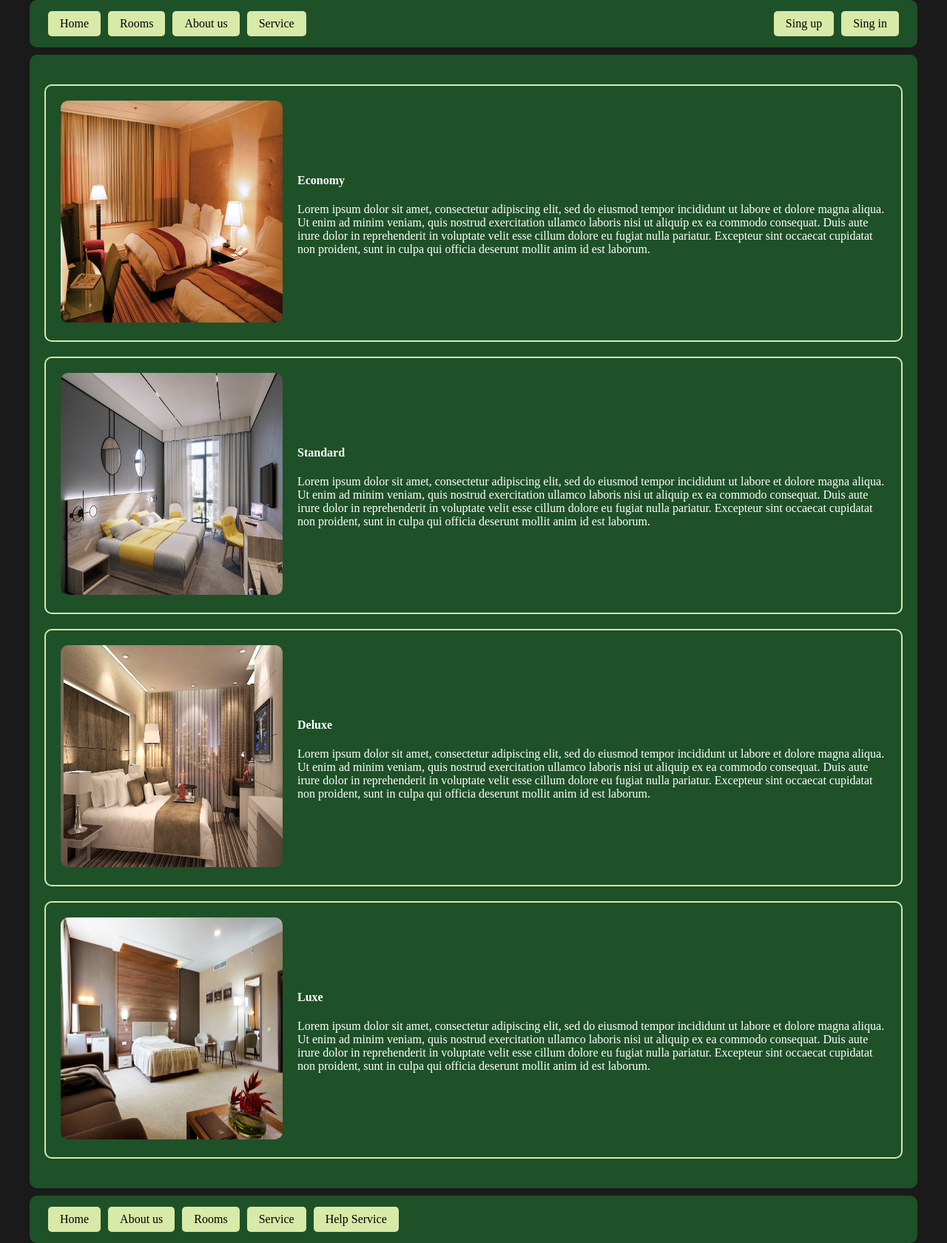
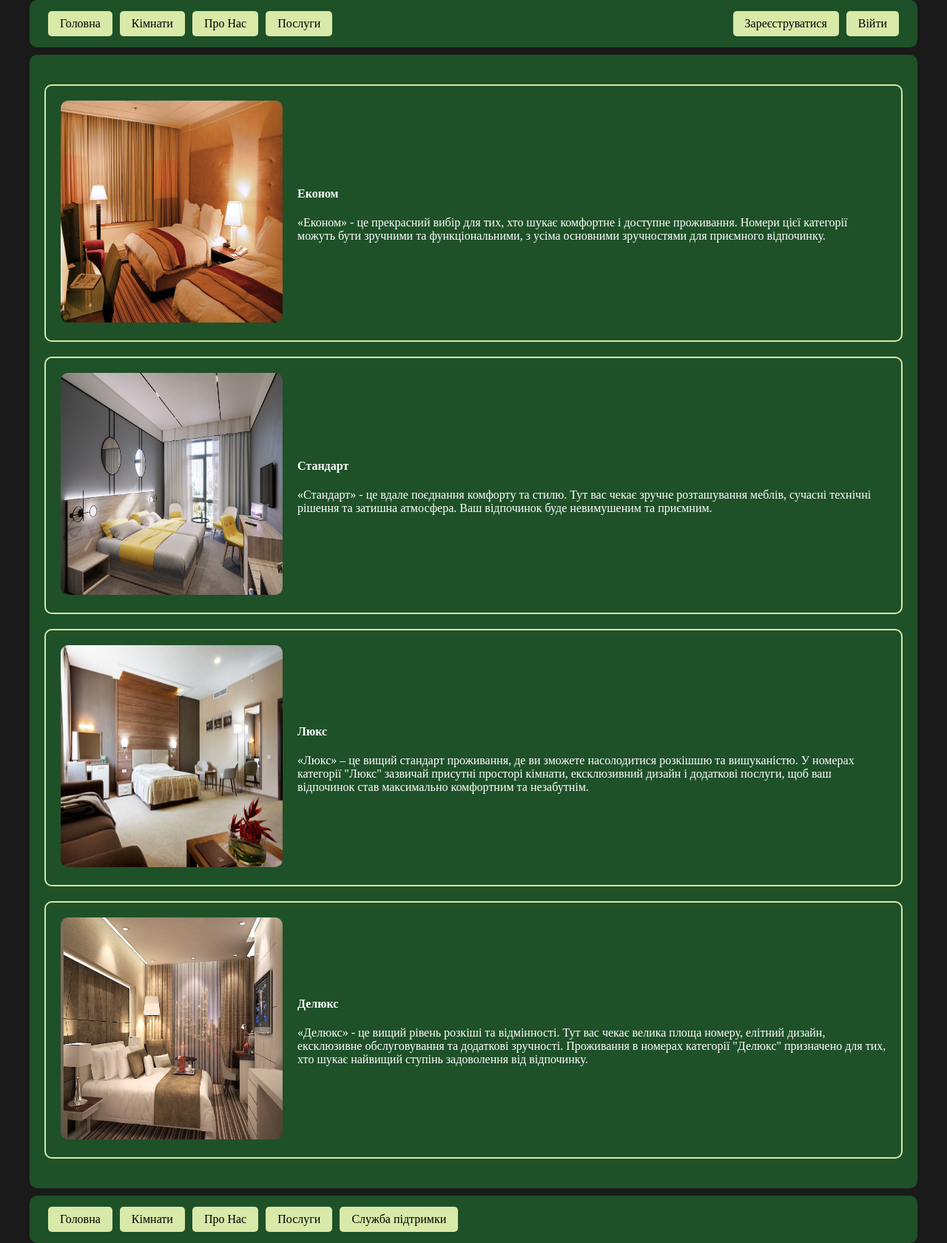
Before and after one commit to BRANYA43/hotel-site, a Django app: page /rooms/list/ in a window 1280 px wide. Shown: the whole page at 74% size. Run offline with Django 5.2, Linux system fonts and the light colour scheme.

Commit message:
add local to templates

```diff
--- a/src/accounts/templates/accounts/account_form.html
+++ b/src/accounts/templates/accounts/account_form.html
@@ -2,12 +2,12 @@
 {% block title %}Account{% endblock %}
 {% block content %}
 <div class="form-block">
-    <h2 class="form-header">Account</h2>
+    <h2 class="form-header">Аккаунт</h2>
     <form id="id_account_form" method="post">
         {% csrf_token %}
         {{ form.as_p }}
         <div class="form-buttons">
-            <button id="id_saving_button" type="submit">Save</button>
+            <button id="id_saving_button" type="submit">Зберегти</button>
         </div>
     </form>
 </div>
--- a/src/accounts/templates/accounts/confirm_email_failure.html
+++ b/src/accounts/templates/accounts/confirm_email_failure.html
@@ -2,7 +2,7 @@
 {% block title %}Confirm Email{% endblock %}
 {% block content %}
 <div class="message-block">
-    <h2 class="message-header">Confirm Email Failure</h2>
-    <p id="id_failure_message" class="message">Failure try of confirming email. Please, try once yet.</p>
+    <h2 class="message-header">Невдале Підтвердження Email</h2>
+    <p id="id_failure_message" class="message">Невдала спроба підтвердження email. Будь ласка, спробуйте ще.</p>
 </div>
 {% endblock %}
--- a/src/accounts/templates/accounts/confirm_email_success.html
+++ b/src/accounts/templates/accounts/confirm_email_success.html
@@ -2,10 +2,10 @@
 {% block title %}Confirm Email{% endblock %}
 {% block content %}
 <div class="message-block">
-    <h2 class="message-header">Confirm Email Success</h2>
+    <h2 class="message-header">Успішне Підтвердження Email</h2>
     <p id="id_success_message" class="message">
-        You success confirmed your email.
-        Please, follow to <a id="id_login_message_link" href="{% url 'accounts:user-login' %}">sing in</a>.
+        Ви успішно підтвердили свій email.
+        Будь ласка, перейдіть до сторінки <a id="id_login_message_link" href="{% url 'accounts:user-login' %}">входу</a>.
     </p>
 </div>
 {% endblock %}
--- a/src/accounts/templates/accounts/login_form.html
+++ b/src/accounts/templates/accounts/login_form.html
@@ -2,13 +2,13 @@
 {% block title %}Sing In{% endblock %}
 {% block content %}
 <div class="form-block">
-    <h2 class="form-header">Sing In</h2>
+    <h2 class="form-header">Вхід</h2>
     <form id="id_login_form" method="post">
         {% csrf_token %}
         {{ form.as_p }}
         <div class="form-buttons">
-            <button id="id_login_button" type="submit">Sign in</button>
-            <a id="id_registering_button" href="{% url 'accounts:user-register' %}">Sing up</a>
+            <button id="id_login_button" type="submit">Війти</button>
+            <a id="id_registering_button" href="{% url 'accounts:user-register' %}">Заєреструватися</a>
         </div>
 
     </form>
--- a/src/accounts/templates/accounts/register_continue_form.html
+++ b/src/accounts/templates/accounts/register_continue_form.html
@@ -2,12 +2,12 @@
 {% block title %}Sing Up Continue{% endblock %}
 {% block content %}
 <div class="form-block">
-    <h2 class="form-header">Sign Up Continue</h2>
+    <h2 class="form-header">Продовження Реєстрації</h2>
     <form id="id_register_continue_form" method="post">
         {% csrf_token %}
         {{ form.as_p }}
         <div class="form-buttons">
-            <button id="id_finishing_button" type="submit">Finish</button>
+            <button id="id_finishing_button" type="submit">Завершити</button>
         </div>
     </form>
 </div>
--- a/src/accounts/templates/accounts/register_form.html
+++ b/src/accounts/templates/accounts/register_form.html
@@ -2,13 +2,13 @@
 {% block title %}Sing Up{% endblock %}
 {% block content %}
 <div class="form-block">
-    <h2 class="form-header">Sing Up</h2>
+    <h2 class="form-header">Реєстрація</h2>
     <form id="id_register_form" method="post">
         {% csrf_token %}
         {{ form.as_p }}
         <div class="form-buttons">
-            <button id="id_registering_button" type="submit" >Sing up</button>
-            <a id="id_login_button" href="{% url 'accounts:user-login' %}">Sing in</a>
+            <button id="id_registering_button" type="submit" >Зареєструватися</button>
+            <a id="id_login_button" href="{% url 'accounts:user-login' %}">Війти</a>
         </div>
     </form>
 </div>
--- a/src/accounts/templates/accounts/subject_of_register_data_confirmation.html
+++ b/src/accounts/templates/accounts/subject_of_register_data_confirmation.html
@@ -1 +1 @@
-<p>Confirmation of Register Data from {{ site_name }}</p>
+<p>Підтвердження email з {{ site_name }}</p>
--- a/src/bookings/templates/bookings/create_form.html
+++ b/src/bookings/templates/bookings/create_form.html
@@ -2,12 +2,12 @@
 {% block title %}Booking{% endblock %}
 {% block content %}
 <div class="form-block">
-    <h2 class="form-header">Booking</h2>
+    <h2 class="form-header">Бронювання</h2>
     <form id="id_booking_form" method="post">
         {% csrf_token %}
         {{ form.as_p }}
         <div class="form-buttons">
-            <button id="id_booking_button" type="submit">Book</button>
+            <button id="id_booking_button" type="submit">Забронювати</button>
         </div>
 
     </form>
--- a/src/rooms/templates/rooms/list.html
+++ b/src/rooms/templates/rooms/list.html
@@ -10,13 +10,11 @@
                 <img src="{% static 'rooms/images/economy.jpg' %}">
             </div>
             <div>
-                <h4>Economy</h4>
+                <h4>Економ</h4>
                 <p>
-                    Lorem ipsum dolor sit amet, consectetur adipiscing elit, sed do eiusmod tempor incididunt ut labore
-                    et dolore magna aliqua. Ut enim ad minim veniam, quis nostrud exercitation ullamco laboris nisi
-                    ut aliquip ex ea commodo consequat. Duis aute irure dolor in reprehenderit in voluptate velit
-                    esse cillum dolore eu fugiat nulla pariatur. Excepteur sint occaecat cupidatat non proident,
-                    sunt in culpa qui officia deserunt mollit anim id est laborum.
+                    «Економ» - це прекрасний вибір для тих, хто шукає комфортне і доступне проживання. Номери цієї
+                    категорії можуть бути зручними та функціональними, з усіма основними зручностями для приємного
+                    відпочинку.
                 </p>
             </div>
         </div>
@@ -25,13 +23,23 @@
                 <img src="{% static 'rooms/images/standard.jpg' %}">
             </div>
             <div>
-                <h4>Standard</h4>
+                <h4>Стандарт</h4>
                 <p>
-                    Lorem ipsum dolor sit amet, consectetur adipiscing elit, sed do eiusmod tempor incididunt ut labore
-                    et dolore magna aliqua. Ut enim ad minim veniam, quis nostrud exercitation ullamco laboris nisi
-                    ut aliquip ex ea commodo consequat. Duis aute irure dolor in reprehenderit in voluptate velit
-                    esse cillum dolore eu fugiat nulla pariatur. Excepteur sint occaecat cupidatat non proident,
-                    sunt in culpa qui officia deserunt mollit anim id est laborum.
+                    «Стандарт» - це вдале поєднання комфорту та стилю. Тут вас чекає зручне розташування меблів, сучасні
+                    технічні рішення та затишна атмосфера. Ваш відпочинок буде невимушеним та приємним.
+                </p>
+            </div>
+        </div>
+        <div class="card">
+            <div>
+                <img src="{% static 'rooms/images/luxe.jpg' %}">
+            </div>
+            <div>
+                <h4>Люкс</h4>
+                <p>
+                    «Люкс» – це вищий стандарт проживання, де ви зможете насолодитися розкішшю та вишуканістю.
+                    У номерах категорії "Люкс" зазвичай присутні просторі кімнати, ексклюзивний дизайн і додаткові
+                    послуги, щоб ваш відпочинок став максимально комфортним та незабутнім.
                 </p>
             </div>
         </div>
@@ -40,28 +48,11 @@
                 <img src="{% static 'rooms/images/deluxe.jpg' %}">
             </div>
             <div>
-                <h4>Deluxe</h4>
+                <h4>Делюкс</h4>
                 <p>
-                    Lorem ipsum dolor sit amet, consectetur adipiscing elit, sed do eiusmod tempor incididunt ut labore
-                    et dolore magna aliqua. Ut enim ad minim veniam, quis nostrud exercitation ullamco laboris nisi
-                    ut aliquip ex ea commodo consequat. Duis aute irure dolor in reprehenderit in voluptate velit
-                    esse cillum dolore eu fugiat nulla pariatur. Excepteur sint occaecat cupidatat non proident,
-                    sunt in culpa qui officia deserunt mollit anim id est laborum.
-                </p>
-            </div>
-        </div>
-        <div class="card">
-            <div>
-                <img src="{% static 'rooms/images/luxe.jpg' %}">
-            </div>
-            <div>
-                <h4>Luxe</h4>
-                <p>
-                    Lorem ipsum dolor sit amet, consectetur adipiscing elit, sed do eiusmod tempor incididunt ut labore
-                    et dolore magna aliqua. Ut enim ad minim veniam, quis nostrud exercitation ullamco laboris nisi
-                    ut aliquip ex ea commodo consequat. Duis aute irure dolor in reprehenderit in voluptate velit
-                    esse cillum dolore eu fugiat nulla pariatur. Excepteur sint occaecat cupidatat non proident,
-                    sunt in culpa qui officia deserunt mollit anim id est laborum.
+                    «Делюкс» - це вищий рівень розкіші та відмінності. Тут вас чекає велика площа номеру, елітний дизайн,
+                    ексклюзивне обслуговування та додаткові зручності. Проживання в номерах категорії "Делюкс"
+                    призначено для тих, хто шукає найвищий ступінь задоволення від відпочинку.
                 </p>
             </div>
         </div>
--- a/src/utils/templates/home.html
+++ b/src/utils/templates/home.html
@@ -6,7 +6,7 @@
 {% block title %}Home{% endblock %}
 {% block content %}
 <div>
-    <h1>Hotel Gefest</h1>
+    <h1>Готель Гефест</h1>
     <img src="{% static 'images/hotel.jpg' %}">
 </div>
 {% endblock %}
--- a/src/utils/templates/includes/footer.html
+++ b/src/utils/templates/includes/footer.html
@@ -1,9 +1,9 @@
 <footer>
     <div>
-        <a id="id_home_link" href="#">Home</a>
-        <a id="id_about_us_link" href="#">About us</a>
-        <a id="id_room_list_link" href="#">Rooms</a>
-        <a id="id_service_link" href="#">Service</a>
-        <a id="id_help_service_link">Help Service</a>
+        <a id="id_home_link" href="{% url 'home' %}">Головна</a>
+        <a id="id_room_list_link" href="{% url 'rooms:room-list' %}">Кімнати</a>
+        <a id="id_about_us_link" href="#">Про Нас</a>
+        <a id="id_service_link" href="#">Послуги</a>
+        <a id="id_help_service_link">Служба підтримки</a>
     </div>
 </footer>
--- a/src/utils/templates/includes/navbar.html
+++ b/src/utils/templates/includes/navbar.html
@@ -1,19 +1,19 @@
 <nav id="id_navbar">
     <div>
-        <a id="id_home_link" href="{% url 'home' %}">Home</a>
-        <a id="id_room_list_link" href="{% url 'rooms:room-list' %}">Rooms</a>
-        <a id="id_about_us_link" href="#">About us</a>
-        <a id="id_service_link" href="#">Service</a>
+        <a id="id_home_link" href="{% url 'home' %}">Головна</a>
+        <a id="id_room_list_link" href="{% url 'rooms:room-list' %}">Кімнати</a>
+        <a id="id_about_us_link" href="#">Про Нас</a>
+        <a id="id_service_link" href="#">Послуги</a>
     </div>
     <div></div>
     <div>
         {% if user.is_authenticated %}
-            <a id="id_booking_link" href="{% url 'bookings:booking-list' %}">Bookings</a>
-            <a id="id_account_link" href="{% url 'accounts:user-account' %}">Account</a>
-            <a id="id_logout_link" href="{% url 'accounts:user-logout' %}">Sing out</a>
+            <a id="id_booking_link" href="{% url 'bookings:booking-list' %}">Бронювання</a>
+            <a id="id_account_link" href="{% url 'accounts:user-account' %}">Аккаунт</a>
+            <a id="id_logout_link" href="{% url 'accounts:user-logout' %}">Вийти</a>
         {% else %}
-            <a id="id_registering_link" class="item" href="{% url 'accounts:user-register' %}">Sing up</a>
-            <a id="id_login_link" href="{% url 'accounts:user-login' %}">Sing in</a>
+            <a id="id_registering_link" class="item" href="{% url 'accounts:user-register' %}">Зареєструватися</a>
+            <a id="id_login_link" href="{% url 'accounts:user-login' %}">Війти</a>
         {% endif %}
     </div>
 </nav>
```
Also changed, not shown: src/accounts/templates/accounts/body_of_register_data_confirmation.html (+7 -7 lines), src/accounts/templates/accounts/register_success.html (+4 -3 lines), src/bookings/templates/bookings/list.html (+14 -14 lines).
